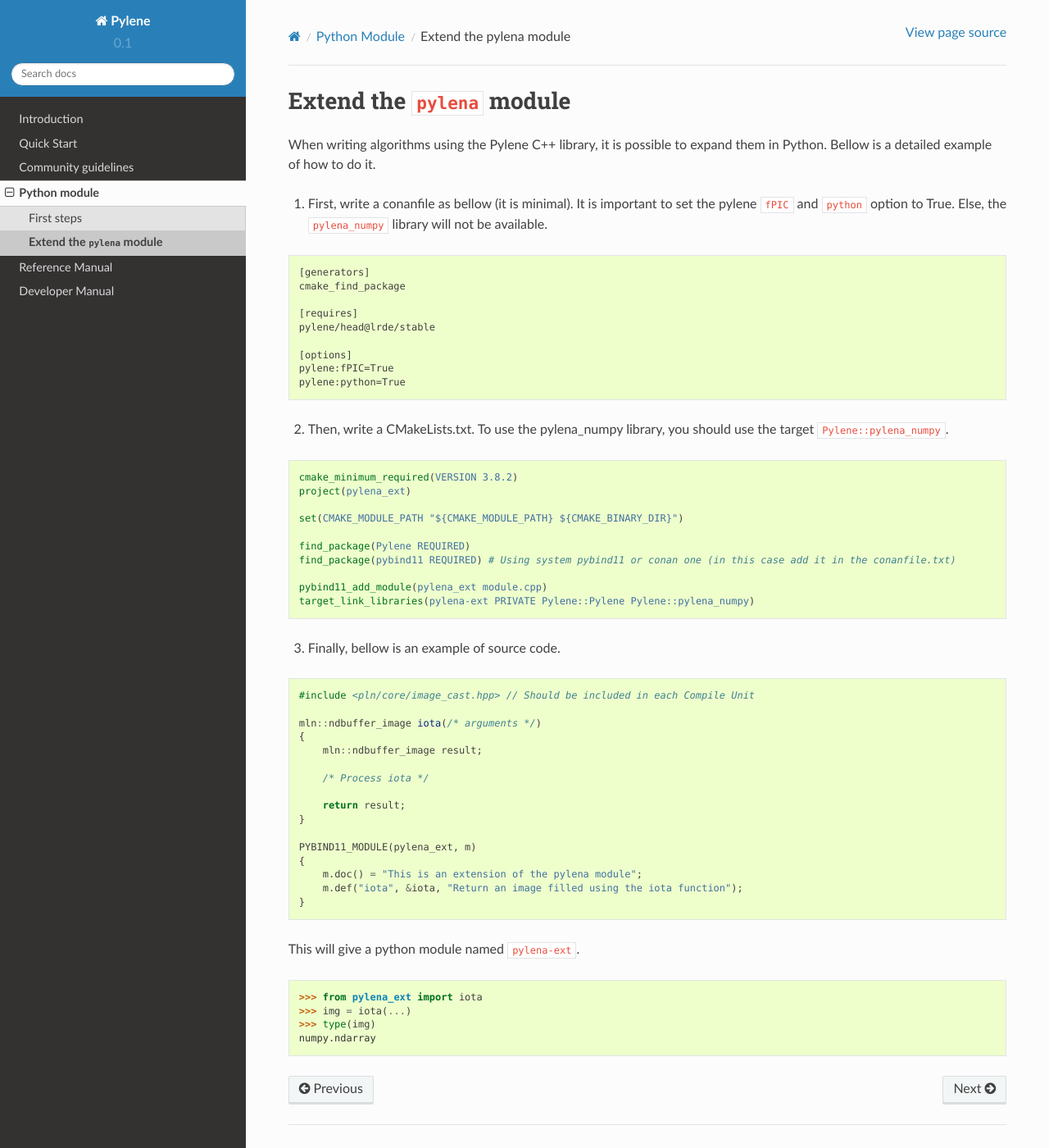
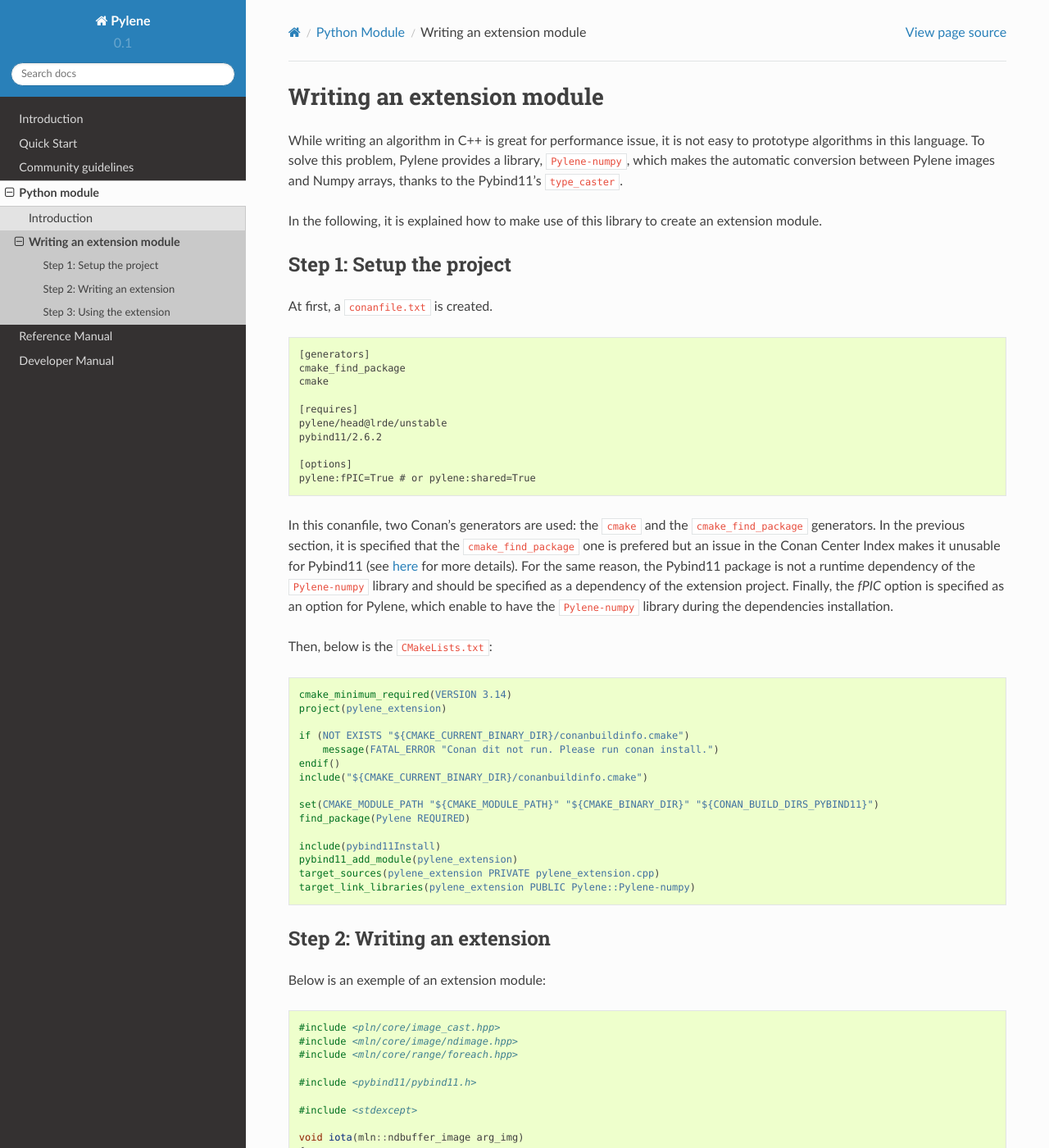
Before and after one commit to GerHobbelt/pylene, a Sphinx documentation site: the page built from doc/source/python/extension.rst, in a window 1280 px wide and 1400 px high. Shown: the whole window at 82% size. Built offline with Sphinx 7.4.7 and the Read the Docs theme 2.0.0, drawn with Linux system fonts in a browser that asks for light colours; some of the changed text lies outside the part shown.

Commit message:
Merge branch 'development/python-doc' into 'next'
Update Python module documentation

See merge request olena/pylene!113

```diff
--- a/doc/source/python.rst
+++ b/doc/source/python.rst
@@ -1,7 +1,8 @@
 Python Module
 =============
 
-.. warning:: This module is under development.
+.. warning:: This module is under development. The features explained in the following sections are only available in the ``next`` branch of the project repository
+            and in the ``unstable`` Conan's channel.
 
 .. toctree::
     python/first_step.rst
--- a/doc/source/python/extension.rst
+++ b/doc/source/python/extension.rst
@@ -1,61 +1,143 @@
-Extend the ``pylena`` module
-============================
+Writing an extension module
+===========================
 
-When writing algorithms using the Pylene C++ library, it is possible to expand them in Python. Bellow is a detailed example of how to do it.
+While writing an algorithm in C++ is great for performance issue, it is not easy
+to prototype algorithms in this language. To solve this problem, Pylene provides
+a library, ``Pylene-numpy``, which makes the automatic conversion between
+Pylene images and Numpy arrays, thanks to the Pybind11's ``type_caster``.
 
-1. First, write a conanfile as bellow (it is minimal). It is important to set the pylene ``fPIC`` and ``python`` option to True. Else, the ``pylena_numpy`` library will not be available.
+In the following, it is explained how to make use of this library to create an
+extension module.
+
+Step 1: Setup the project
+--------------------------
+
+At first, a ``conanfile.txt`` is created.
 
 .. code-block:: text
 
     [generators]
     cmake_find_package
+    cmake
 
     [requires]
-    pylene/head@lrde/stable
+    pylene/head@lrde/unstable
+    pybind11/2.6.2
 
     [options]
-    pylene:fPIC=True
-    pylene:python=True
+    pylene:fPIC=True # or pylene:shared=True
 
-2. Then, write a CMakeLists.txt. To use the pylena_numpy library, you should use the target ``Pylene::pylena_numpy``.
+In this conanfile, two Conan's generators are used: the ``cmake`` and
+the ``cmake_find_package`` generators. In the previous section, it is specified
+that the ``cmake_find_package`` one is prefered but an issue in the Conan Center
+Index makes it unusable for Pybind11 (see `here
+<https://github.com/conan-io/conan-center-index/pull/4445>`_ for more details).
+For the same reason, the Pybind11 package is not a runtime dependency of the
+``Pylene-numpy`` library and should be specified as a dependency of the
+extension project. Finally, the `fPIC` option is specified as an option for
+Pylene, which enable to have the ``Pylene-numpy`` library during the
+dependencies installation.
+
+Then, below is the ``CMakeLists.txt``:
 
 .. code-block:: cmake
 
-    cmake_minimum_required(VERSION 3.8.2)
-    project(pylena_ext)
+    cmake_minimum_required(VERSION 3.14)
+    project(pylene_extension)
 
-    set(CMAKE_MODULE_PATH "${CMAKE_MODULE_PATH} ${CMAKE_BINARY_DIR}")
+    if (NOT EXISTS "${CMAKE_CURRENT_BINARY_DIR}/conanbuildinfo.cmake")
+        message(FATAL_ERROR "Conan dit not run. Please run conan install.")
+    endif()
+    include("${CMAKE_CURRENT_BINARY_DIR}/conanbuildinfo.cmake")
 
+    set(CMAKE_MODULE_PATH "${CMAKE_MODULE_PATH}" "${CMAKE_BINARY_DIR}" "${CONAN_BUILD_DIRS_PYBIND11}")
     find_package(Pylene REQUIRED)
-    find_package(pybind11 REQUIRED) # Using system pybind11 or conan one (in this case add it in the conanfile.txt)
 
-    pybind11_add_module(pylena_ext module.cpp)
-    target_link_libraries(pylena-ext PRIVATE Pylene::Pylene Pylene::pylena_numpy)
+    include(pybind11Install)
+    pybind11_add_module(pylene_extension)
+    target_sources(pylene_extension PRIVATE pylene_extension.cpp)
+    target_link_libraries(pylene_extension PUBLIC Pylene::Pylene-numpy)
 
-3. Finally, bellow is an example of source code.
+
+Step 2: Writing an extension
+----------------------------
+
+Below is an exemple of an extension module:
 
 .. code-block:: cpp
 
-    #include <pln/core/image_cast.hpp> // Should be included in each Compile Unit
+    #include <pln/core/image_cast.hpp>
+    #include <mln/core/image/ndimage.hpp>
+    #include <mln/core/range/foreach.hpp>
 
-    mln::ndbuffer_image iota(/* arguments */)
+    #include <pybind11/pybind11.h>
+
+    #include <stdexcept>
+
+    void iota(mln::ndbuffer_image arg_img)
     {
-        mln::ndbuffer_image result;
+        auto img = arg_img.cast_to<std::uint8_t, 2>();
+        if (!img)
+            throw std::invalid_argument("iota: input image should be a 2D uint8 image");
 
-        /* Process iota */
-
-        return result;
+        std::uint8_t i = 0;
+        mln_foreach(auto p, img->domain())
+        {
+            (*img)(p) = i;
+            i = i == 255 ? 0 : i + 1;
+        }
     }
 
-    PYBIND11_MODULE(pylena_ext, m)
+    PYBIND11_MODULE(pylene_extension, m)
     {
-        m.doc() = "This is an extension of the pylena module";
-        m.def("iota", &iota, "Return an image filled using the iota function");
+        pln::init_pylena_numpy(m);
+        m.def("iota", &iota);
     }
 
-This will give a python module named ``pylena-ext``.
+There are a few important things to note about this code. At first,
+**the header** ``<pln/core/image_cast.hpp>``
+**must be included in all the compilation unit of the extension module**.
+In this header, there is the ``type_caster`` converting Pylene images into Numpy
+arrays and inversely. If not included, some undefined behavior may happen.
 
->>> from pylena_ext import iota
->>> img = iota(...)
->>> type(img)
-numpy.ndarray
+Then, a ``iota`` function is defined. This function fills inplace a 2D image
+with unsigned element on 8 bits. The argument of this function is a
+``mln::ndbuffer_image``, the type-erased version of the Pylene images, in which
+the type and the dimension of the image are stored dynamically. However, it is
+not considered as an image by the library and cannot be manipulated directly: it
+has to be casted to a Pylene image, as it is done in the first lines of the
+function, thanks to the ``cast_to`` method. This method takes two template
+parameters: the type of the image and its dimension. If it matches the ones
+stored dynamically, a pointer to the converted image is returned. Else,
+``nullptr`` is returned by the method.
+
+Finally, the last lines define the Python module, thanks to Pybind11. It is
+important to note that the ``pln::init_pylena_numpy`` is called at the first
+line of the module extension.
+**It must be called at the first line of the module definition for an extension module.**
+
+Step 3: Using the extension
+---------------------------
+
+Finally, below is an example of how to use the simple module developed above.
+
+>>> from pylene_extension import iota
+>>> import numpy as np
+>>> img = np.zeros((10, 10)).astype(np.float64)
+>>> iota(img)
+Traceback (most recent call last):
+  File "<stdin>", line 1, in <module>
+ValueError: iota: input image should be a 2D uint8 image
+>>> img = img.astype(np.uint8)
+>>> iota(img)
+>>> img
+array([[ 0,  1,  2,  3,  4,  5,  6,  7,  8,  9],
+       [10, 11, 12, 13, 14, 15, 16, 17, 18, 19],
+       [20, 21, 22, 23, 24, 25, 26, 27, 28, 29],
+       [30, 31, 32, 33, 34, 35, 36, 37, 38, 39],
+       [40, 41, 42, 43, 44, 45, 46, 47, 48, 49],
+       [50, 51, 52, 53, 54, 55, 56, 57, 58, 59],
+       [60, 61, 62, 63, 64, 65, 66, 67, 68, 69],
+       [70, 71, 72, 73, 74, 75, 76, 77, 78, 79],
+       [80, 81, 82, 83, 84, 85, 86, 87, 88, 89],
+       [90, 91, 92, 93, 94, 95, 96, 97, 98, 99]], dtype=uint8)
```
Also changed, not shown: doc/source/python/first_step.rst (+66 -14 lines), 1 other file.
